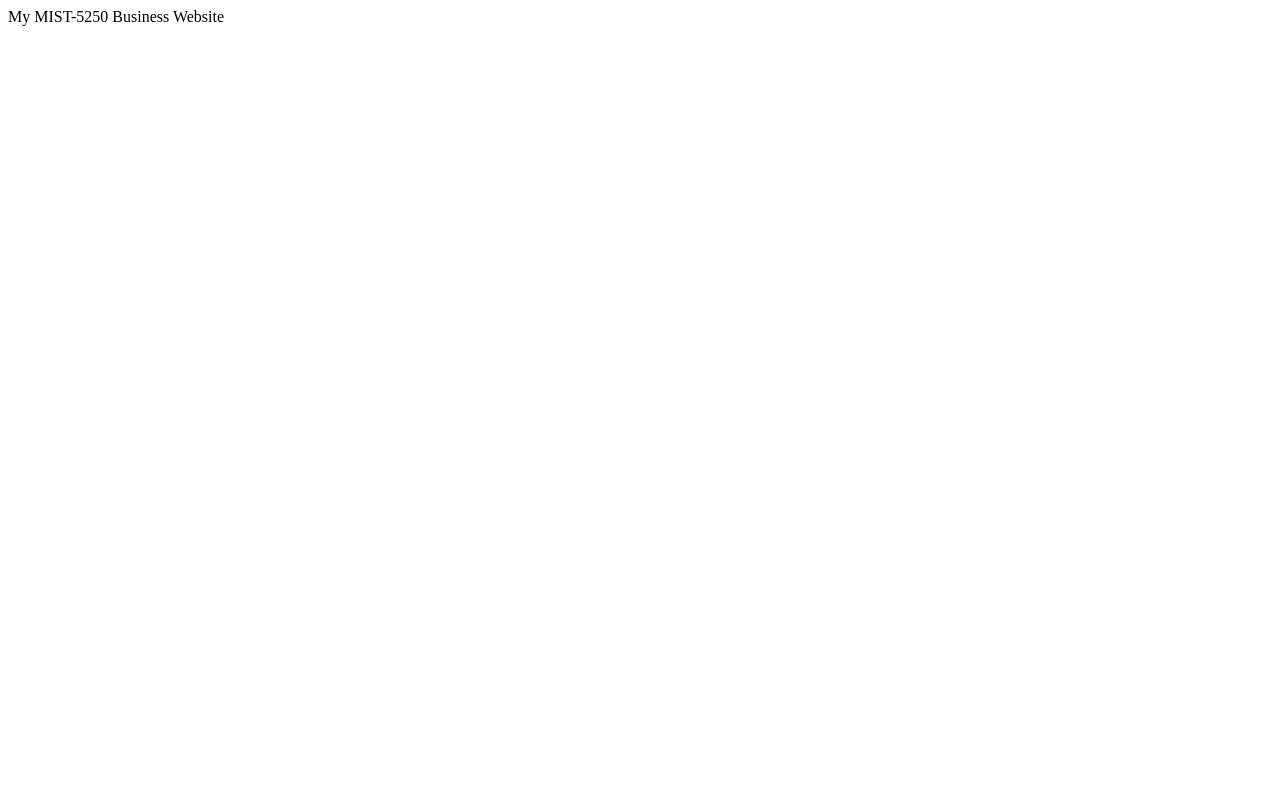
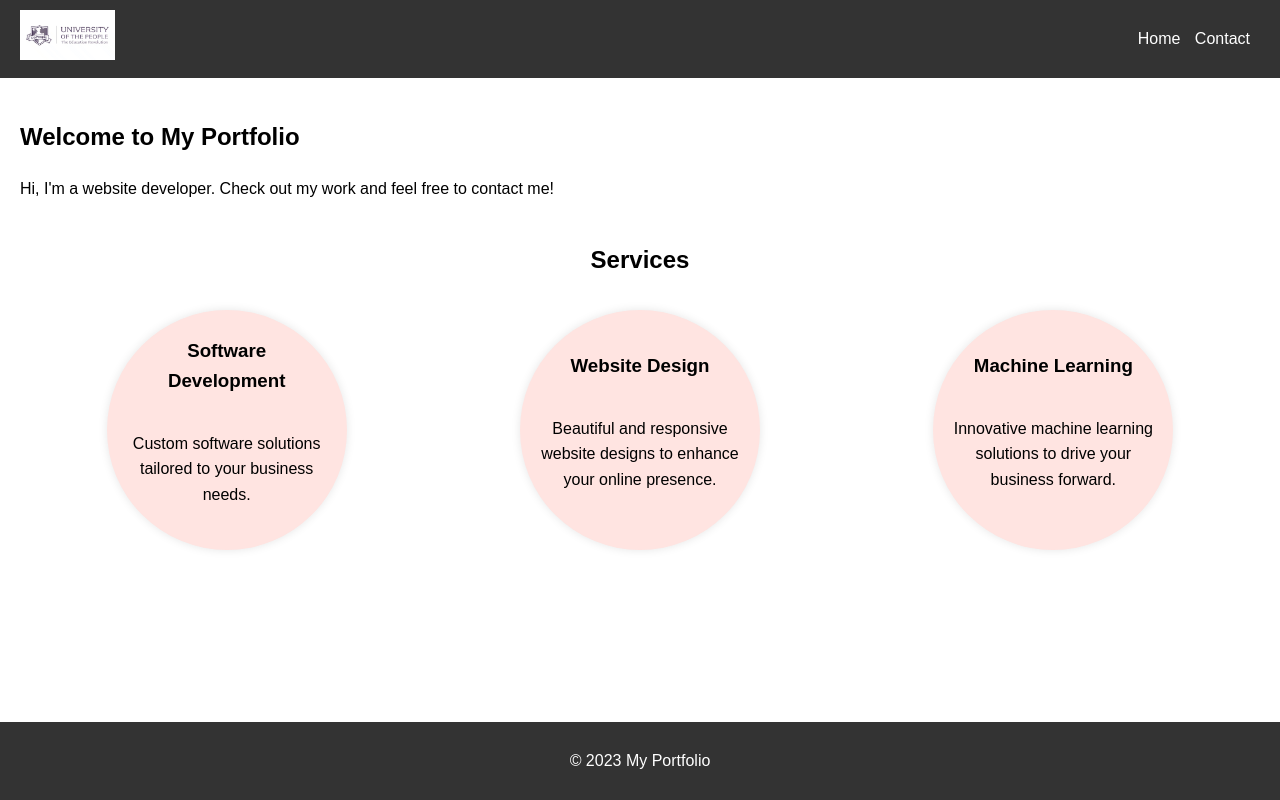
Before and after one commit to coommark/MSIT-5250, a plain HTML site: page index.html in a window 1280 px wide. Drawn offline with Linux system fonts and the light colour scheme.

Commit message:
site complete

```diff
--- a/index.html
+++ b/index.html
@@ -3,9 +3,58 @@
   <head>
     <meta charset="UTF-8" />
     <meta name="viewport" content="width=device-width, initial-scale=1.0" />
-    <title>Document</title>
+    <title>My Portfolio</title>
+    <link rel="stylesheet" href="styles.css" />
   </head>
   <body>
-    <h>My MIST-5250 Business Website</h>
+    <header>
+      <div class="logo">
+        <img src="logo.webp" alt="My Logo" />
+      </div>
+      <nav>
+        <ul>
+          <li><a href="index.html">Home</a></li>
+          <li><a href="contact.html">Contact</a></li>
+        </ul>
+      </nav>
+    </header>
+
+    <main>
+      <section id="about">
+        <h1>Welcome to My Portfolio</h1>
+        <p>
+          Hi, I'm a website developer. Check out my work and feel free to
+          contact me!
+        </p>
+      </section>
+
+      <section id="services">
+        <h2>Services</h2>
+        <div class="services-container">
+          <div class="service">
+            <h3>Software Development</h3>
+            <p>Custom software solutions tailored to your business needs.</p>
+          </div>
+          <div class="service">
+            <h3>Website Design</h3>
+            <p>
+              Beautiful and responsive website designs to enhance your online
+              presence.
+            </p>
+          </div>
+          <div class="service">
+            <h3>Machine Learning</h3>
+            <p>
+              Innovative machine learning solutions to drive your business
+              forward.
+            </p>
+          </div>
+        </div>
+      </section>
+    </main>
+
+    <footer>
+      <p>&copy; 2023 My Portfolio</p>
+    </footer>
   </body>
 </html>
--- /dev/null
+++ b/styles.css
@@ -0,0 +1,109 @@
+body {
+  font-family: Arial, sans-serif;
+  margin: 0;
+  padding: 0;
+  line-height: 1.6;
+}
+
+header {
+  background: #333;
+  color: #fff;
+  padding: 10px 0;
+  display: flex;
+  align-items: center;
+  justify-content: space-between;
+}
+
+.logo img {
+  height: 50px;
+  margin-left: 20px;
+}
+
+nav ul {
+  list-style: none;
+  padding: 0;
+  margin-right: 20px;
+}
+
+nav ul li {
+  display: inline;
+  margin-right: 10px;
+}
+
+nav ul li a {
+  color: #fff;
+  text-decoration: none;
+}
+
+main {
+  padding: 20px;
+}
+
+#services {
+  margin-top: 40px;
+}
+
+#services h2 {
+  text-align: center;
+  margin-bottom: 20px;
+}
+
+.services-container {
+  display: flex;
+  justify-content: space-around;
+  flex-wrap: wrap;
+}
+
+.service {
+  background: #ffe4e1;
+  padding: 20px;
+  margin: 10px;
+  border-radius: 50%;
+  width: 200px;
+  height: 200px;
+  display: flex;
+  flex-direction: column;
+  align-items: center;
+  justify-content: center;
+  box-shadow: 0 0 10px rgba(0, 0, 0, 0.1);
+  text-align: center;
+}
+
+.service h3 {
+  margin-top: 0;
+}
+
+footer {
+  background: #333;
+  color: #fff;
+  text-align: center;
+  padding: 10px 0;
+  position: fixed;
+  width: 100%;
+  bottom: 0;
+}
+
+form {
+  max-width: 600px;
+  margin: 0 auto;
+}
+
+form label {
+  display: block;
+  margin: 10px 0 5px;
+}
+
+form input,
+form textarea {
+  width: 100%;
+  padding: 10px;
+  margin-bottom: 10px;
+}
+
+form button {
+  background: #333;
+  color: #fff;
+  border: none;
+  padding: 10px 20px;
+  cursor: pointer;
+}
```
Also changed, not shown: contact.html (added, +44 -0 lines), logo.webp (added).
